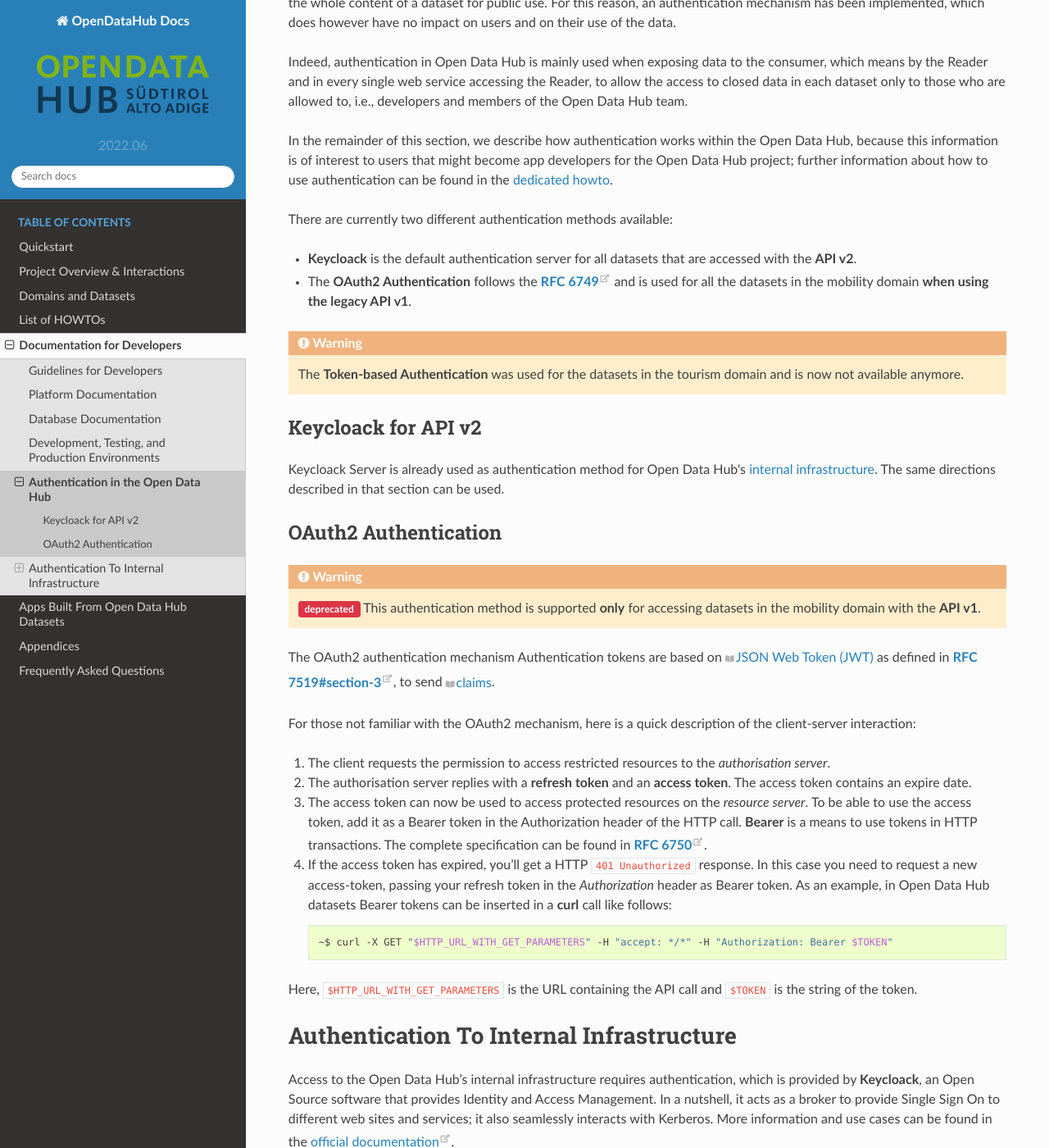
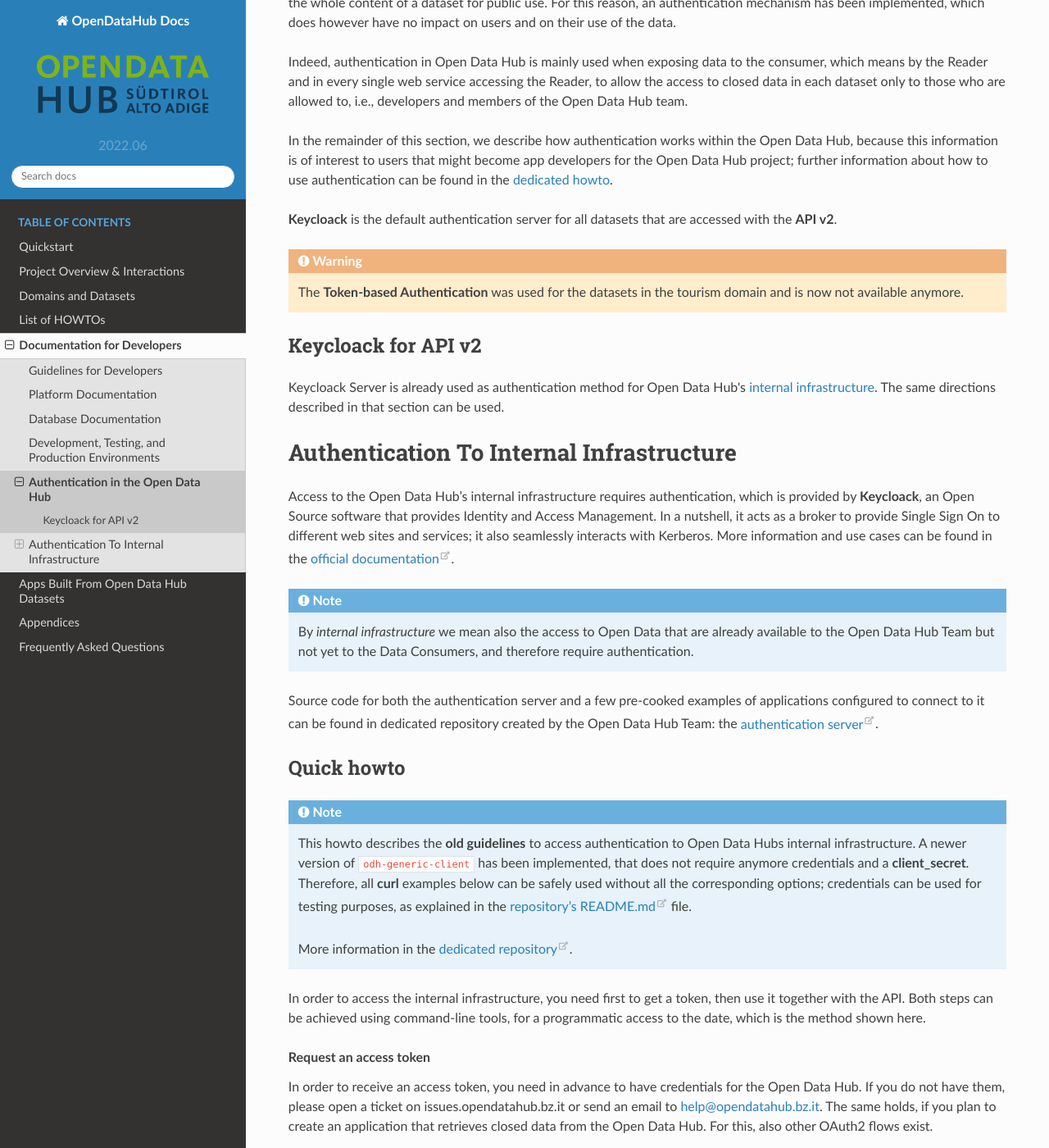
Before and after one commit to noi-techpark/odh-docs, a Sphinx documentation site: the page built from source/guidelines/authentication.rst, in a window 1280 px wide and 1400 px high, scrolled down 264 px. Shown: the whole window at 82% size. Built offline with Sphinx 7.4.7 and the Read the Docs theme 2.0.0, drawn with Linux system fonts in a browser that asks for light colours.

Commit message:
remove mention of OAUTH2 authentication (used for v1 only)

```diff
--- a/source/guidelines/authentication.rst
+++ b/source/guidelines/authentication.rst
@@ -25,13 +25,8 @@ users that might become app developers for the Open Data Hub project;
 further information about how to use authentication can be found in
 the :ref:`dedicated howto <authentication-howto>`.
 
-There are currently two different authentication methods available:
-
-* :strong:`Keycloack` is the default authentication server for all
-  datasets that are accessed with the :strong:`API v2`.
-* The :strong:`OAuth2 Authentication` follows the :rfc:`6749` and is
-  used for all the datasets in the mobility domain :strong:`when using
-  the legacy API v1`.
+:strong:`Keycloack` is the default authentication server for all
+datasets that are accessed with the :strong:`API v2`.
 
 .. warning:: The :strong:`Token-based Authentication` was used for the
   datasets in the tourism domain and is now not available anymore.
@@ -42,44 +37,6 @@ Keycloack for API v2
 Keycloack Server is already used as authentication method for |odh|\'s
 :ref:`internal infrastructure <authentication-internal>`. The same
 directions described in that section can be used.
-
-OAuth2 Authentication
-~~~~~~~~~~~~~~~~~~~~~
-
-.. warning:: |deprecated| This authentication method is supported
-   :strong:`only` for accessing datasets in the mobility domain with
-   the :strong:`API v1`.
-
-The OAuth2 authentication mechanism  Authentication tokens are
-based on :term:`JSON Web Token (JWT) <JSON Web Token>` as defined in
-:rfc:`7519#section-3`, to send :term:`claims <Claim>`.
-
-For those not familiar with the OAuth2 mechanism, here is a quick
-description of the client-server interaction:
-
-#. The client requests the permission to access restricted resources
-   to the `authorisation server`.
-#. The authorisation server replies with a :strong:`refresh token` and an
-   :strong:`access token`. The access token contains an expire date.
-#. The access token can now be used to access protected resources on
-   the `resource server`. To be able to use the access token, add it
-   as a Bearer token in the Authorization header of the HTTP
-   call. :strong:`Bearer` is a means to use tokens in HTTP
-   transactions. The complete specification can be found in
-   :rfc:`6750`.
-#. If the access token has expired, you'll get a HTTP :literal:`401
-   Unauthorized` response. In this case you need to request a new
-   access-token, passing your refresh token in the `Authorization`
-   header as Bearer token.  As an example, in Open Data Hub datasets
-   Bearer tokens can be inserted in a :command:`curl` call like
-   follows:
-
-   .. code-block:: bash
-
-      ~$ curl -X GET "$HTTP_URL_WITH_GET_PARAMETERS" -H "accept: */*" -H "Authorization: Bearer $TOKEN"
-
-Here, :literal:`$HTTP_URL_WITH_GET_PARAMETERS` is the URL containing the API call
-and :literal:`$TOKEN` is the string of the token.
 
 .. _authentication-internal:
 
```
